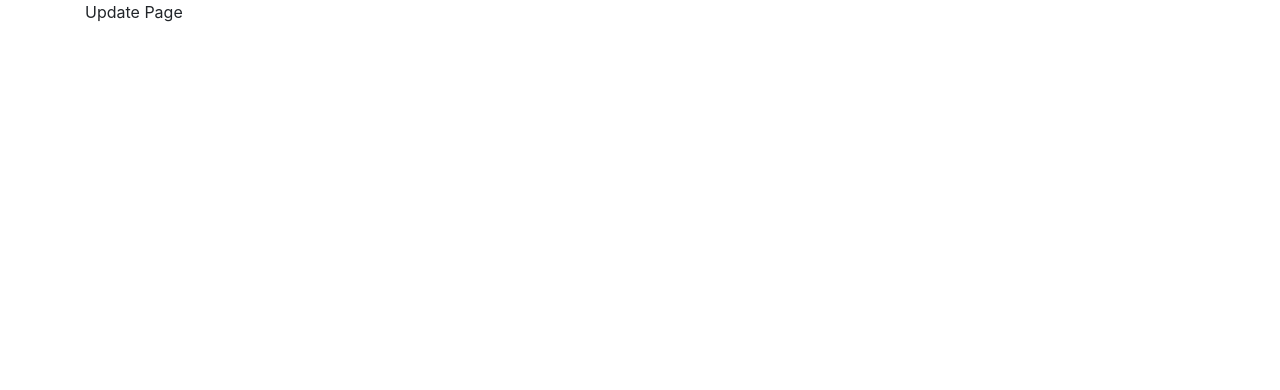
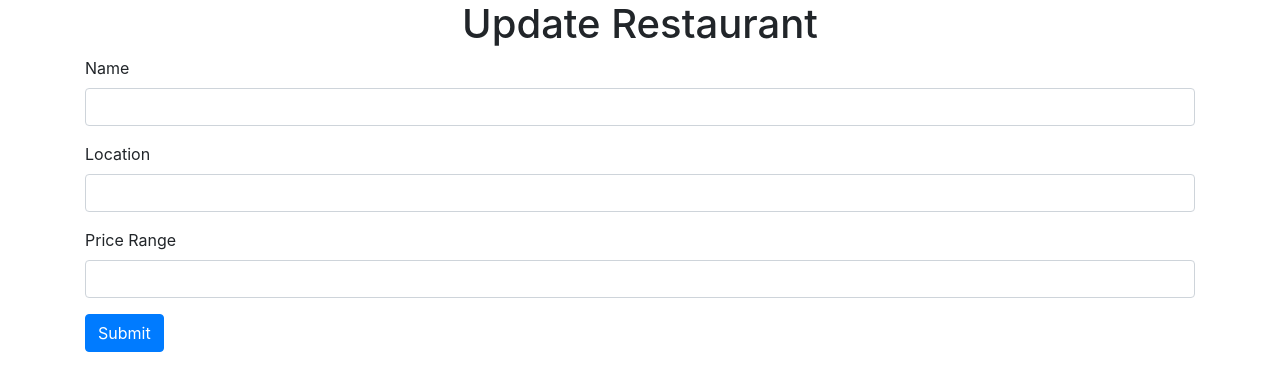
Before and after one commit to RobertP09/Resti_Rate, a React (Create React App) app in the folder client/: page /restaurants/1/update in a window 1280 px wide. Shown: the top 390 px of the page. Built offline with nearby package versions, Linux system fonts and the light colour scheme.

Commit message:
Finished baseline home page

```diff
--- a/client/src/components/RestaurantList.jsx
+++ b/client/src/components/RestaurantList.jsx
@@ -1,9 +1,11 @@
 import React, { useEffect, useContext } from 'react'
 import RestaurantFinder from '../apis/RestaurantFinder'
 import { RestaurantsContext } from '../context/RestaurantsContext'
+import { useHistory } from "react-router-dom"
 
 const RestaurantList = () => {
 	const { restaurants, setRestaurants } = useContext(RestaurantsContext)
+	let history = useHistory()
 
 	useEffect(() => {
 		const fetchData = async () => {
@@ -15,6 +17,21 @@ const RestaurantList = () => {
 
 		fetchData()
 	}, [])
+
+	const handleDelete = async (id) => {
+		try {
+			const response = await RestaurantFinder.delete(`/${id}`)
+			setRestaurants(restaurants.filter(restaurant => {
+				return restaurant.id !== id
+			}))
+		} catch (err) {
+			console.log(err)
+		}
+	}
+
+	const handleUpdate = async (id) => {
+		history.push(`/restaurants/${id}/update`)
+	}
 
 	return (
 		<div>
@@ -37,8 +54,8 @@ const RestaurantList = () => {
 								<td>{restaurant.location}</td>
 								<td>{"$".repeat(restaurant.price_range)}</td>
 								<td>reviews</td>
-								<td><button className='btn btn-warning'>Update</button></td>
-								<td><button className='btn btn-danger'>Delete</button></td>
+								<td><button onClick={() => handleUpdate(restaurant.id)} className='btn btn-warning'>Update</button></td>
+								<td><button onClick={() => handleDelete(restaurant.id)} className='btn btn-danger'>Delete</button></td>
 							</tr>
 						)
 					})}
--- /dev/null
+++ b/client/src/components/UpdateRestaurant.jsx
@@ -0,0 +1,31 @@
+import React, { useState } from 'react'
+import { useParams } from 'react-router-dom'
+
+const UpdateRestaurant = (props) => {
+    const { id } = useParams()
+    const [name, setName] = useState("")
+    const [location, setLocation] = useState("")
+    const [priceRange, setPriceRange] = useState("")
+
+    return (
+        <div>
+            <form action="">
+                <div className="form-group">
+                    <label htmlFor="name">Name</label>
+                    <input type="text" id="name" className="form-control" />
+                </div>
+                <div className="form-group">
+                    <label htmlFor="location">Location</label>
+                    <input type="text" id="location" className="form-control" />
+                </div>
+                <div className="form-group">
+                    <label htmlFor="price_range">Price Range</label>
+                    <input type="number" id="price_range" className="form-control" />
+                </div>
+                <button className="btn btn-primary">Submit</button>
+            </form>
+        </div>
+    )
+}
+
+export default UpdateRestaurant
--- a/client/src/routes/UpdatePage.jsx
+++ b/client/src/routes/UpdatePage.jsx
@@ -1,7 +1,12 @@
 import React from 'react'
+import UpdateRestaurant from '../components/UpdateRestaurant'
 
 function UpdatePage() {
-	return <div>Update Page</div>
+	return (
+		<div>
+			<h1 className="text-center">Update Restaurant</h1>
+			<UpdateRestaurant />
+		</div>)
 }
 
 export default UpdatePage
```
Also changed, not shown: 1 other file (tests, documents, lock files or other folders).
